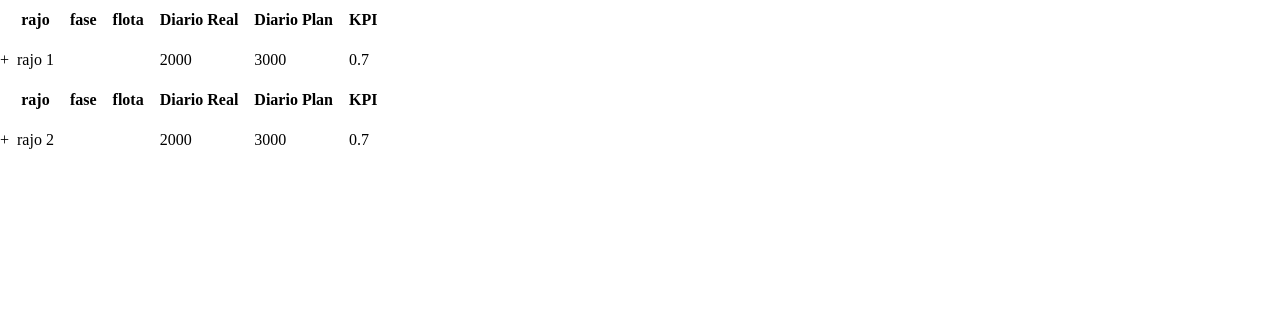
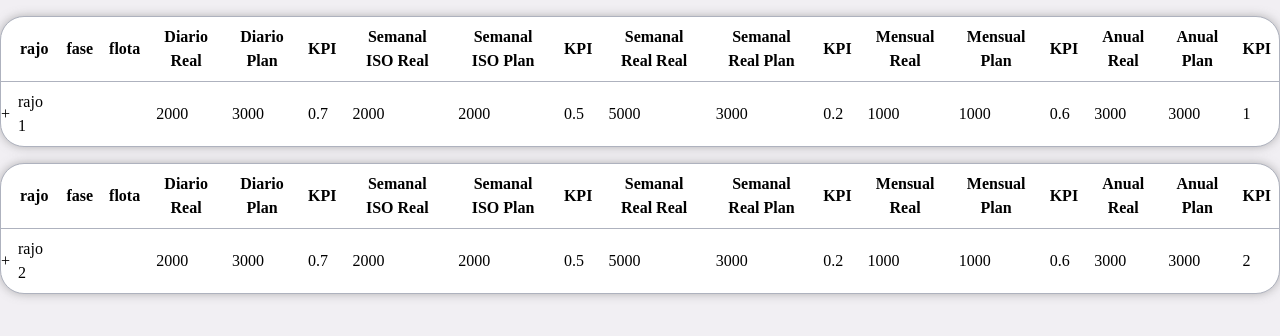
Before and after one commit to Tenkini/MiningDB-Frontend, a Next.js app: page / in a window 1280 px wide. Shown: the top 336 px of the page. Built offline with nearby package versions, Linux system fonts and the light colour scheme.

Commit message:
agregado todas las columnas a la tabla

```diff
--- /dev/null
+++ b/pages/navbar.js
@@ -0,0 +1,7 @@
+let menu = document.querySelector('#menu-icon');
+let navbar = document.querySelector('.navbar');
+
+menu.onclick = () => {
+    menu.classList.toggle('bx-x');
+    navbar.classList.toggle('open');
+}
--- a/pages/tablaDesplegable.js
+++ b/pages/tablaDesplegable.js
@@ -20,34 +20,58 @@ const TablaDesplegable = ({ data }) => {
         const isRajoExpanded = expandedRows.includes(rajoIndex);
 
         return (
-          <table className="table-auto" key={rajoIndex}>
+          <table className="table-auto bg-white border border-separate border-spacing-0 border-custom-gray rounded-3xl shadow-[0px_0px_10px_rgba(114,114,113,0.5)] my-4 " key={rajoIndex}>
             <thead>
               <tr>
-                <th></th>
-                <th className="p-2">rajo</th>
-                <th className="p-2">fase</th>
-                <th className="p-2">flota</th>
-                <th className="p-2">Diario Real</th>
-                <th className="p-2">Diario Plan</th>
-                <th className="p-2">KPI</th>
+                <th className='border-b border-custom-gray'></th>
+                <th className="p-2 border-b border-custom-gray">rajo</th>
+                <th className="p-2 border-b border-custom-gray">fase</th>
+                <th className="p-2 border-b border-custom-gray">flota</th>
+                <th className="p-2 border-b border-custom-gray">Diario Real</th>
+                <th className="p-2 border-b border-custom-gray">Diario Plan</th>
+                <th className="p-2 border-b border-custom-gray">KPI</th>
+                <th className="p-2 border-b border-custom-gray">Semanal ISO Real</th>
+                <th className="p-2 border-b border-custom-gray">Semanal ISO Plan</th>
+                <th className="p-2 border-b border-custom-gray">KPI</th>
+                <th className="p-2 border-b border-custom-gray">Semanal Real Real</th>
+                <th className="p-2 border-b border-custom-gray">Semanal Real Plan</th>
+                <th className="p-2 border-b border-custom-gray">KPI</th>
+                <th className="p-2 border-b border-custom-gray">Mensual Real</th>
+                <th className="p-2 border-b border-custom-gray">Mensual Plan</th>
+                <th className="p-2 border-b border-custom-gray">KPI</th>
+                <th className="p-2 border-b border-custom-gray">Anual Real</th>
+                <th className="p-2 border-b border-custom-gray">Anual Plan</th>
+                <th className="p-2 border-b border-custom-gray">KPI</th>
               </tr>
             </thead>
             <tbody>
               <tr>
                 <td>
                   <button
-                    className={`expand-button ${isRajoExpanded ? 'expanded' : ''}`}
+                    className={`expand-button ${isRajoExpanded ? 'expanded' : ''} `}
                     onClick={() => toggleRow(rajoIndex)}
                   >
                     {isRajoExpanded ? '-' : '+'}
                   </button>
                 </td>
                 <td className="p-2">{rajo.rajo}</td>
-                <td></td>
-                <td></td>
+                <td className='p-2'></td>
+                <td className='p-2'></td>
                 <td className="p-2">{rajo.DiarioReal}</td>
                 <td className="p-2">{rajo.DiarioPlan}</td>
                 <td className="p-2">{rajo.KPI}</td>
+                <td className="p-2">{rajo.SemanalISOReal}</td>
+                <td className="p-2">{rajo.SemanalISOPlan}</td>
+                <td className="p-2">{rajo.KPI2}</td>
+                <td className="p-2">{rajo.SemanalReal}</td>
+                <td className="p-2">{rajo.SemanalPlan}</td>
+                <td className="p-2">{rajo.KPI3}</td>
+                <td className="p-2">{rajo.MensualReal}</td>
+                <td className="p-2">{rajo.MensualPlan}</td>
+                <td className="p-2">{rajo.KPI4}</td>
+                <td className="p-2">{rajo.AnualReal}</td>
+                <td className="p-2">{rajo.AnualPlan}</td>
+                <td className="p-2">{rajo.KPI5}</td>
               </tr>
               {isRajoExpanded &&
                 rajo.fases.map((fase, faseIndex) => {
@@ -55,10 +79,10 @@ const TablaDesplegable = ({ data }) => {
 
                   return (
                     <React.Fragment key={faseIndex}>
-                      <tr>
-                        <td></td>
-                        <td></td>
-                        <td>
+                      <tr className=''>
+                        <td className='border-t border-custom-gray'></td>
+                        <td className='border-t border-custom-gray'></td>
+                        <td className='border-t border-custom-gray'>
                           <button
                             className={`expand-button ${isFaseExpanded ? 'expanded' : ''}`}
                             onClick={() => toggleRow(`${rajoIndex}-${faseIndex}`)}
@@ -67,24 +91,48 @@ const TablaDesplegable = ({ data }) => {
                           </button>
                           {fase.fase}
                         </td>
-                        <td></td>
-                        <td className="p-2">{fase.DiarioReal}</td>
-                        <td className="p-2">{fase.DiarioPlan}</td>
-                        <td className="p-2">{fase.KPI}</td>
+                        <td className='border-t border-custom-gray'></td>
+                        <td className="p-2 border-t border-custom-gray">{fase.DiarioReal}</td>
+                        <td className="p-2 border-t border-custom-gray">{fase.DiarioPlan}</td>
+                        <td className="p-2 border-t border-custom-gray">{fase.KPI}</td>
+                        <td className="p-2 border-t border-custom-gray">{fase.SemanalISOReal}</td>
+                        <td className="p-2 border-t border-custom-gray">{fase.SemanalISOPlan}</td>
+                        <td className="p-2 border-t border-custom-gray">{fase.KPI2}</td>
+                        <td className="p-2 border-t border-custom-gray">{fase.SemanalReal}</td>
+                        <td className="p-2 border-t border-custom-gray">{fase.SemanalPlan}</td>
+                        <td className="p-2 border-t border-custom-gray">{fase.KPI3}</td>
+                        <td className="p-2 border-t border-custom-gray">{fase.MensualReal}</td>
+                        <td className="p-2 border-t border-custom-gray">{fase.MensualPlan}</td>
+                        <td className="p-2 border-t border-custom-gray">{fase.KPI4}</td>
+                        <td className="p-2 border-t border-custom-gray">{fase.AnualReal}</td>
+                        <td className="p-2 border-t border-custom-gray">{fase.AnualPlan}</td>
+                        <td className="p-2 border-t border-custom-gray">{fase.KPI5}</td>
                       </tr>
                       {isFaseExpanded &&
                         fase.flotas.map((flota, flotaIndex) => (
                           <tr
                             key={flotaIndex}
-                            className={`child-row`}
+                            className={`child-row `}
                           >
-                            <td></td>
-                            <td></td>
-                            <td></td>
-                            <td className="p-2">{flota.flota}</td>
-                            <td className="p-2">{flota.DiarioReal}</td>
-                            <td className="p-2">{flota.DiarioPlan}</td>
-                            <td className="p-2">{flota.KPI}</td>
+                            <td className='border-t border-custom-gray'></td>
+                            <td className='border-t border-custom-gray'></td>
+                            <td className='border-t border-custom-gray'></td>
+                            <td className="p-2 border-t border-custom-gray">{flota.flota}</td>
+                            <td className="p-2 border-t border-custom-gray">{flota.DiarioReal}</td>
+                            <td className="p-2 border-t border-custom-gray">{flota.DiarioPlan}</td>
+                            <td className="p-2 border-t border-custom-gray">{flota.KPI}</td>
+                            <td className="p-2 border-t border-custom-gray">{flota.SemanalISOReal}</td>
+                            <td className="p-2 border-t border-custom-gray">{flota.SemanalISOPlan}</td>
+                            <td className="p-2 border-t border-custom-gray">{flota.KPI2}</td>
+                            <td className="p-2 border-t border-custom-gray">{flota.SemanalReal}</td>
+                            <td className="p-2 border-t border-custom-gray">{flota.SemanalPlan}</td>
+                            <td className="p-2 border-t border-custom-gray">{flota.KPI3}</td>
+                            <td className="p-2 border-t border-custom-gray">{flota.MensualReal}</td>
+                            <td className="p-2 border-t border-custom-gray">{flota.MensualPlan}</td>
+                            <td className="p-2 border-t border-custom-gray">{flota.KPI4}</td>
+                            <td className="p-2 border-t border-custom-gray">{flota.AnualReal}</td>
+                            <td className="p-2 border-t border-custom-gray">{flota.AnualPlan}</td>
+                            <td className="p-2 border-t border-custom-gray">{flota.KPI5}</td>
                           </tr>
                         ))}
                     </React.Fragment>
--- a/styles/globals.css
+++ b/styles/globals.css
@@ -8,6 +8,7 @@ body{
   padding:0;
   margin:0;
   font-family: var(--font-family);
+  background-color: #f1eff3;
 }
 
 a{
@@ -24,3 +25,7 @@ td {
 .hide-header .p-datatable-thead {
   display: none;
 }
+
+.border-custom-gray {
+  border-color: #aeb2be;
+}
--- a/tailwind.config.js
+++ b/tailwind.config.js
@@ -12,6 +12,9 @@ module.exports = {
         'gradient-conic':
           'conic-gradient(from 180deg at 50% 50%, var(--tw-gradient-stops))',
       },
+      colors: {
+        'shadow-table' : 'rgba(114, 114, 113, 0.5)',
+      },
     },
   },
   plugins: [
```
Also changed, not shown: pages/index.js (+75 -2 lines).
